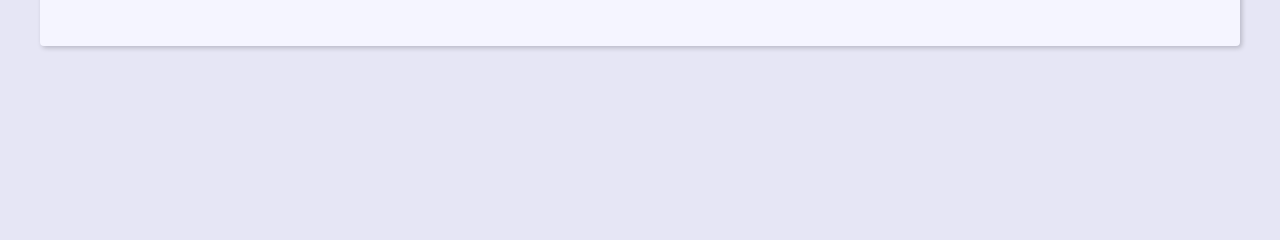
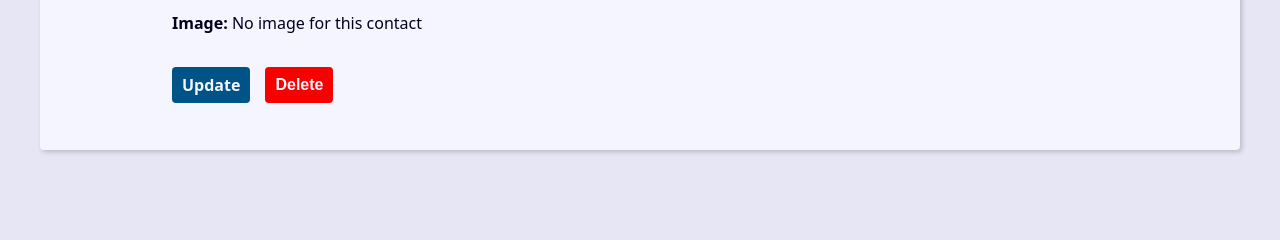
Before and after one commit to cesjul/agenda_project_with_django, a Django app: template contact/templates/contact/contact.html in a window 1280 px wide. Shown: the part 507-747 px from the top of the page. Run offline with Django 5.2, Linux system fonts and the light colour scheme; the template is opened without the code that fills it, so the values that code supplies are empty.

Commit message:
Implementing delete and update button

```diff
--- a/base_static/global/css/styles.css
+++ b/base_static/global/css/styles.css
@@ -196,16 +196,6 @@
   display: block;
 }
 
-  #page-grid .number-of-itens div {
-    display: grid;
-    grid-template-columns: 1fr;
-    background: black;
-  }
-
-  .grid-item{
-    display: grid;
-  }
-
 .search {
   display: flex;
   justify-content: center;
@@ -247,6 +237,11 @@
 .message.warning {
   background: rgba(255, 255, 0, 0.3);
   border: 1px solid rgba(255, 255, 0, 90%);
+}
+
+.message.info {
+  background: rgba(0, 0, 255, 0.3);
+  border: 1px solid rgba(0, 0, 255, 0.3);
 }
 
 .form-wrapper {
@@ -322,3 +317,23 @@
   filter: brightness(80%);
   box-shadow: 0 0 5px var(--link-dark-color);
 }
+
+.contact-links {
+  margin-block: calc(var(--small-font-size) * 2);
+  display: flex;
+  align-items: center;
+  gap: 0 var(--spacing);
+}
+
+.btn-link {
+  font-size: var(--small-font-size);
+  text-decoration: none;
+  font-weight: bold;
+  padding: 1rem;
+  display: block;
+  line-height: var(--small-font-size);
+}
+
+.btn-delete {
+  background: rgb(247, 0, 0);
+}
--- a/contact/form.py
+++ b/contact/form.py
@@ -10,10 +10,12 @@ class ContactForm(forms.ModelForm):
         self.fields['first_name'].widget.attrs.update({
             'placeholder': 'Your first name',
         })
+
     class Meta:
         model = Contact
         fields = 'first_name', 'last_name', 'phone', \
                  'email', 'description', 'category', \
+                 'picture',
 
     def clean(self) -> dict[str, Any]:
         first_name = self.cleaned_data.get('first_name')
--- a/contact/templates/contact/contact.html
+++ b/contact/templates/contact/contact.html
@@ -13,5 +13,25 @@
         <p><b>Created on: </b> {{contact.created_date}} </p>
         <p><b>Description: </b> {{contact.description}} </p>
         <p><b>Category: </b> {{contact.category.name}} </p>
+        <p><b>Image: </b>
+            {% if contact.picture %}
+            <br>
+            <img src="{{ contact.picture.url}}" alt="{{contact.first_name}} {{contact.last_name}}"></p>
+            {% else %}
+            No image for this contact</p>
+            {% endif %}
+        <div class="contact-links">
+            <a class="btn btn-link" href="{% url "contact:update" contact.id %}">Update</a>
+            <form action="{% url "contact:delete" contact.id %}" method="post">
+                {% csrf_token %}
+                {% if confirmation == 'no' %}
+                    <input type="hidden" name="confirmation" value="yes">
+                    <button class="btn btn-link btn-delete" type="submit">Confirm?</button>
+                    {% else %}
+                        <button class="btn btn-link btn-delete" type="submit">Delete</button>
+                {% endif %}
+            </form>
+        </div>
+
     </div>
 {% endblock content %}
--- a/contact/urls.py
+++ b/contact/urls.py
@@ -9,6 +9,7 @@ urlpatterns = [
     #CRUD
     path('contact/<int:contact_id>/details/', contact_views.contact, name='contact'),
     path('contact/<int:contact_id>/update/', contact_views.update, name='update'),
+    path('contact/<int:contact_id>/delete/', contact_views.delete, name='delete'),
     path('contact/create/', contact_views.create, name='create'),
 
 ]
```
Also changed, not shown: contact/views/contact_forms.py (+18 -0 lines). Lines whose indentation alone changed are shown as unchanged.
